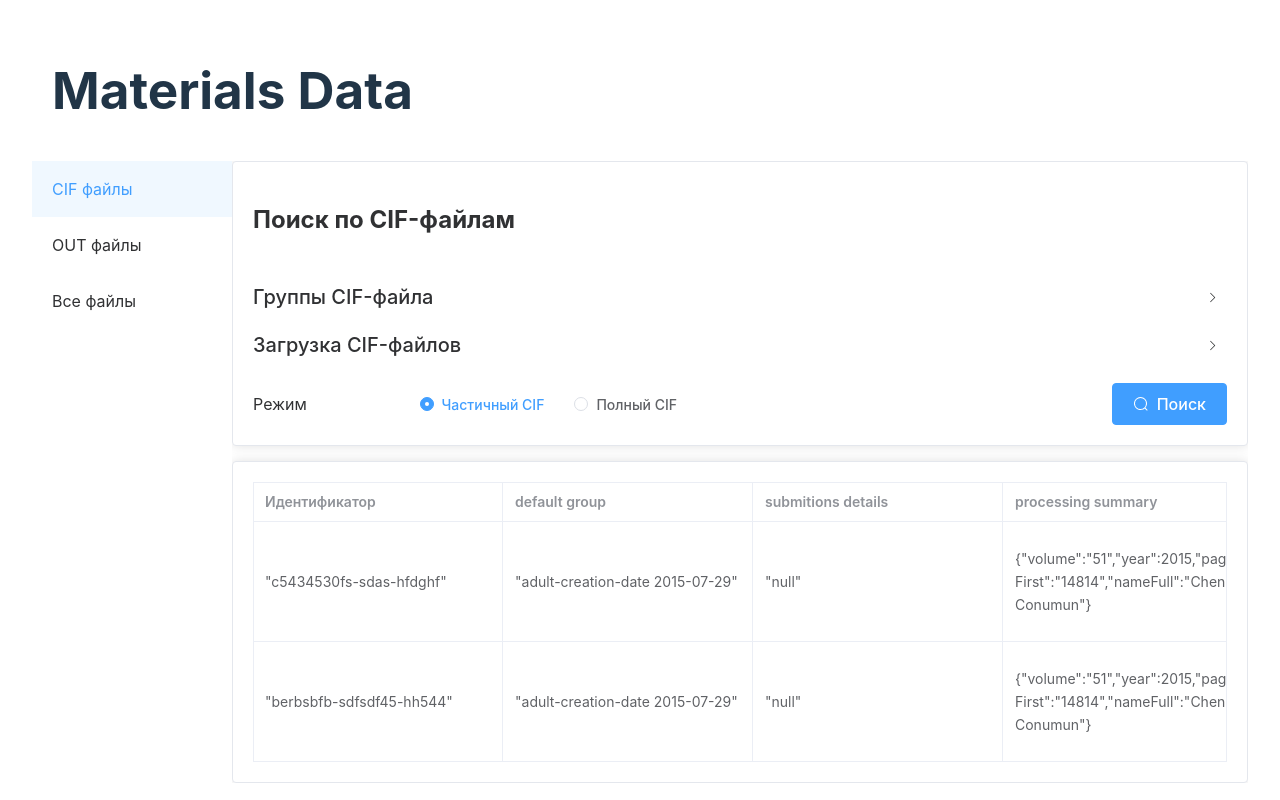
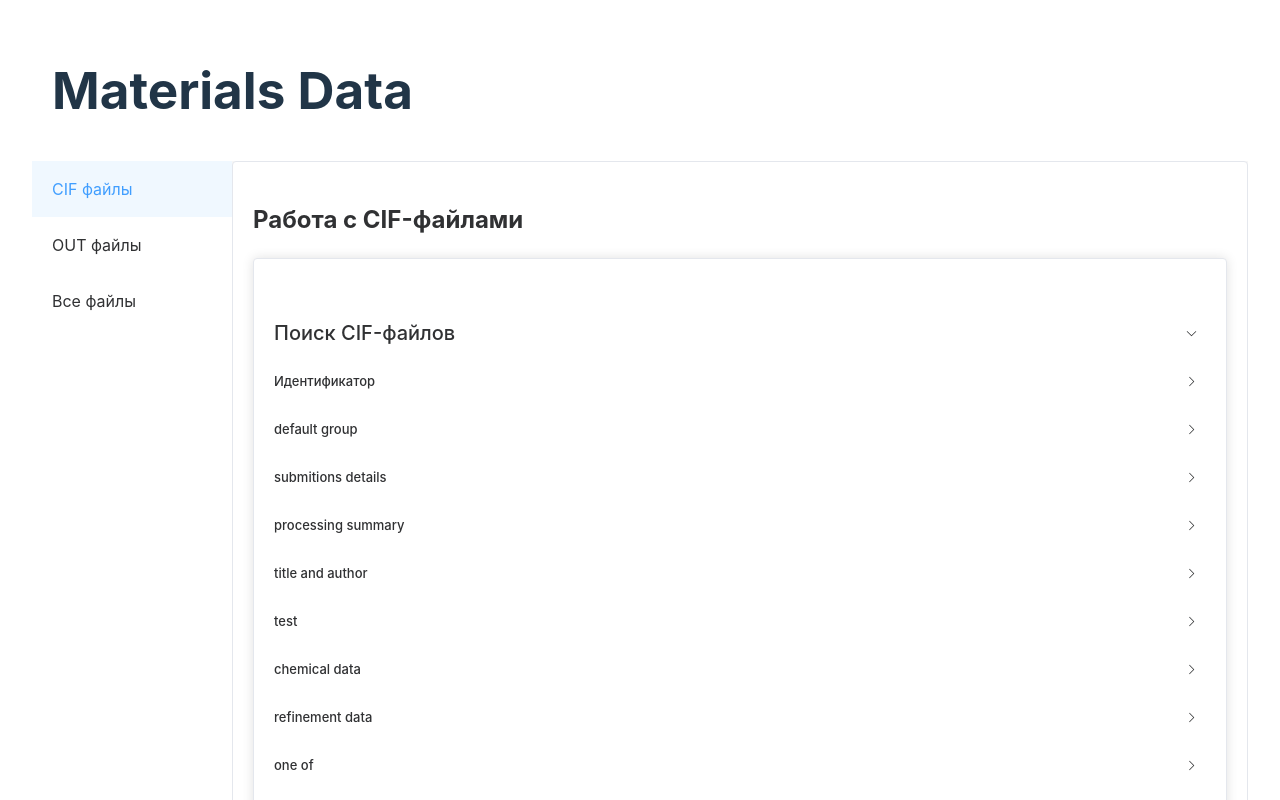
Before and after one commit to laktes1/Materials-Data, a Vue app: page / in a window 1280 px wide. Both pictures are taken after a click on the button "Войти". Shown: the top 800 px of the page. Built offline with nearby package versions, Linux system fonts and the light colour scheme.

Commit message:
feat: UI changes

```diff
--- a/src/api/CIFAPI.js
+++ b/src/api/CIFAPI.js
@@ -2,9 +2,9 @@ import Api from '../common/fetch'
 
 export default {
     getMaterialData(request) {
-        return Api.post(`/output_data_cif/`, request)
+        return Api.post('/output_data_cif/', request)
     },
     uploadFile(request) {
-        return Api.post(`/upload_cif_file/`, request)
+        return Api.post('/upload_cif_file/', request)
     }
 }
--- a/src/api/OUTAPI.js
+++ b/src/api/OUTAPI.js
@@ -2,9 +2,9 @@ import Api from '../common/fetch'
 
 export default {
     getMaterialData(request) {
-        return Api.post(`/output_data_out/`, request)
+        return Api.post('/output_data_out/', request)
     },
     uploadFile(request) {
-        return Api.post(`/upload_out_file/`, request)
+        return Api.post('/upload_out_file/', request)
     }
 }
--- a/src/api/OtherAPI.js
+++ b/src/api/OtherAPI.js
@@ -2,9 +2,12 @@ import Api from '../common/fetch'
 
 export default {
     getGroups(request) {
-        return Api.post(`/get_columns/`, request)
+        return Api.post('/get_columns/', request)
     },
     downloadFile(id) {
         return Api.get(`/download_file/${id}`)
+    },
+    uploadFile(request) {
+        return Api.post('/upload_file/', request)
     }
 }
--- a/src/components/FileTypeComponent.vue
+++ b/src/components/FileTypeComponent.vue
@@ -2,22 +2,49 @@
     <el-container direction="vertical" v-loading="groupsLoading">
         <el-card>
             <el-row>
-                <h2>Поиск по {{materialName}}-файлам</h2>
+                <h2>Работа с {{materialName}}-файлами</h2>
             </el-row>
+            <el-card>
                 <el-row class="m-t-15">
-                <el-collapse class="collapse-container">
-                    <el-collapse-item :name="'Группы' + materialName + '-файла'">
+                <el-collapse v-model="activeNames" class="collapse-container">
+                    <el-collapse-item name="Поиск" class="m-t-15">
                         <template #title>
                             <p class="collapse-header">
-                                Группы {{materialName}}-файла
+                                Поиск {{materialName}}-файлов
                             </p>
                         </template>
                         <search-component :structure="structure">
 
                         </search-component>
+
+                        <el-row :gutter="25" class="m-t-15" align="middle">
+                            <el-col :span="4">
+                                Режим
+                            </el-col>
+                            <el-col :span="16">
+                                <el-radio-group v-model="selectedMode">
+                                    <el-radio size="large" label="divided">
+                                        Частичный {{materialName}}
+                                    </el-radio>
+                                    <el-radio size="large" label="full" >
+                                        Полный {{materialName}}
+                                    </el-radio>
+                                </el-radio-group>
+                            </el-col>
+                            <el-col :span="4" align="end">
+                                <el-button
+                                    type="primary"
+                                    :icon="Search"
+                                    size="large"
+                                    @click="getMaterialsData"
+                                >
+                                    Поиск
+                                </el-button>
+                            </el-col>
+                        </el-row>
                     </el-collapse-item>
 
-                    <el-collapse-item :name="'Загрузка' + materialName + '-файлов'">
+                    <el-collapse-item name="Загрузка" class="m-t-15">
                         <template #title>
                             <p class="collapse-header">
                                 Загрузка {{materialName}}-файлов
@@ -72,36 +99,10 @@
                                 </el-button>
                             </div>
                         </el-upload>
-
                     </el-collapse-item>
                 </el-collapse>
             </el-row>
-
-            <el-row :gutter="25" class="m-t-15" align="middle">
-                <el-col :span="4">
-                    Режим
-                </el-col>
-                <el-col :span="16">
-                    <el-radio-group v-model="selectedMode">
-                        <el-radio size="large" label="divided">
-                            Частичный {{materialName}}
-                        </el-radio>
-                        <el-radio size="large" label="full" >
-                            Полный {{materialName}}
-                        </el-radio>
-                    </el-radio-group>
-                </el-col>
-                <el-col :span="4" align="end">
-                    <el-button
-                        type="primary"
-                        :icon="Search"
-                        size="large"
-                        @click="getMaterialsData"
-                    >
-                        Поиск
-                    </el-button>
-                </el-col>
-            </el-row>
+            </el-card>
             <template v-if="resultsVisible">
                 <el-row :gutter="25" class="m-t-15" align="middle">
                     <el-col>
@@ -148,7 +149,7 @@ const props = defineProps({
     },
 })
 const materialName = unref(props.fileType)
-
+const activeNames = ref('Поиск')
 const uploadRef = ref<UploadInstance>()
 const fileList = ref<UploadUserFile[]>([])
 const fileApiActionUrl = `${import.meta.env.VITE_APP_API_URL}/upload_${materialName.toLocaleLowerCase()}_file/`
```
Lines whose indentation alone changed are shown as unchanged.
